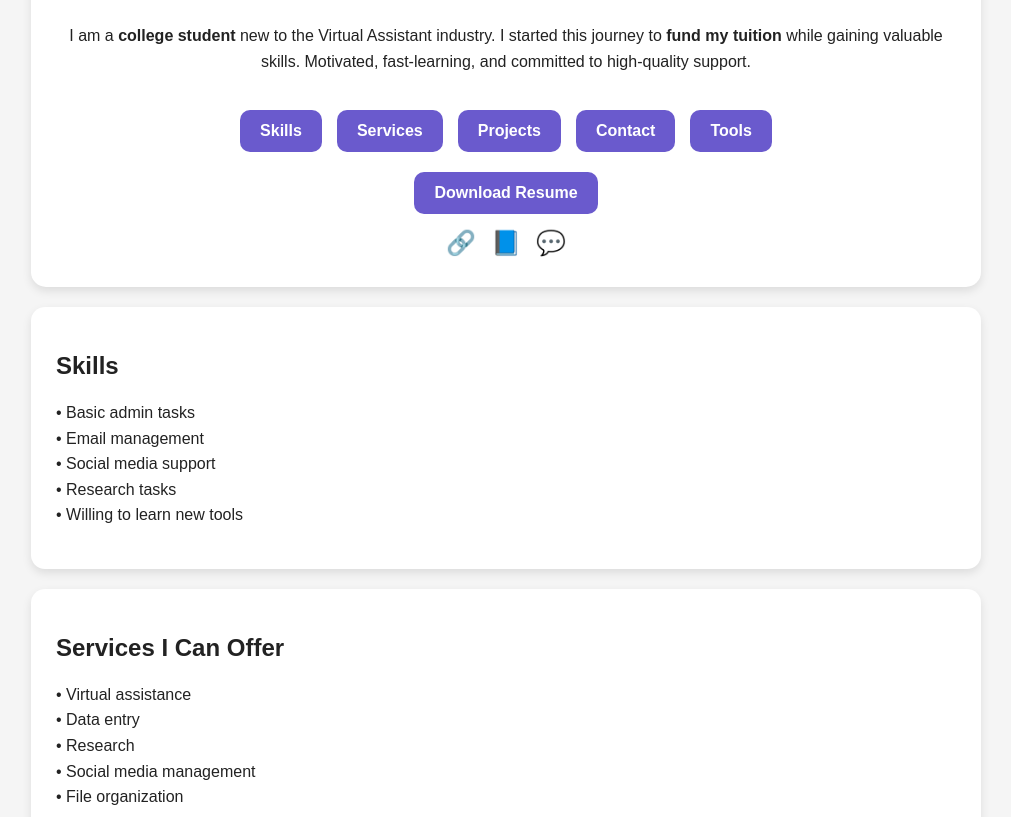
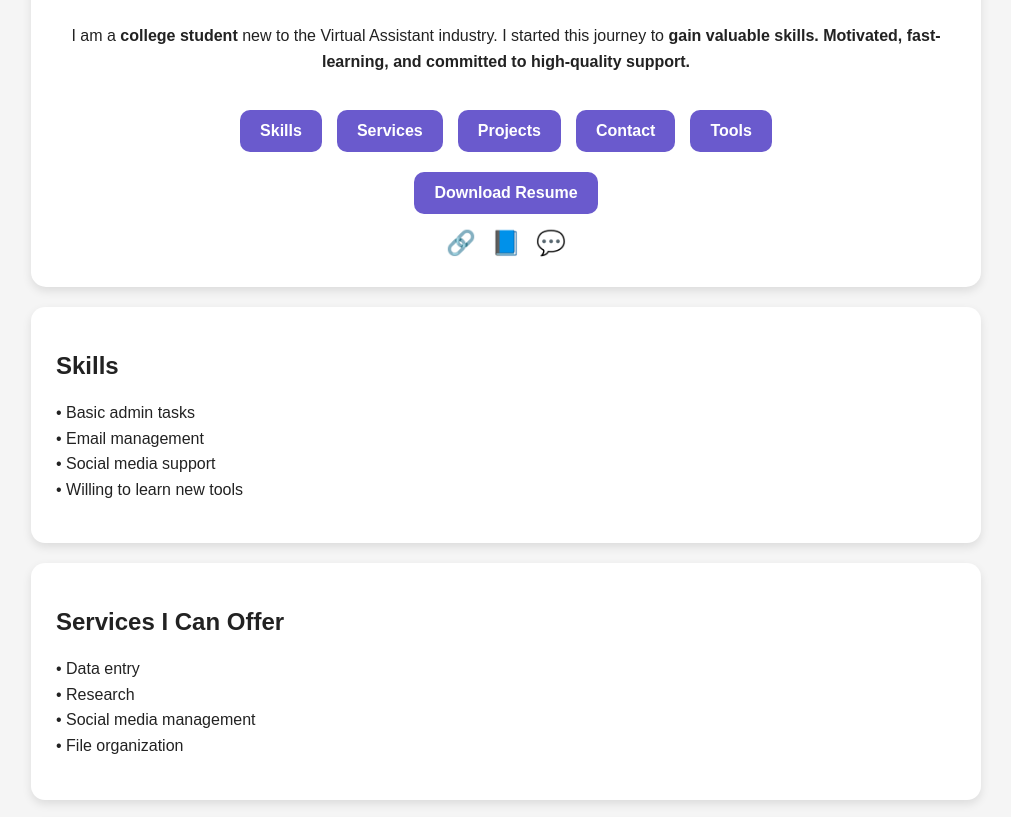
Before and after one commit to Xeto69/My-Portfolio, a plain HTML site: page index.html in a window 1280 px wide. Shown: the part 410-1227 px from the top of the page, without its empty margins (134-1145 px from the left). Drawn offline with Linux system fonts and the light colour scheme.

Commit message:
Update index.html

```diff
--- a/index.html
+++ b/index.html
@@ -224,8 +224,8 @@
     <h1>Hi, I'm John Lloyd!</h1>
     <p>
       I am a <strong>college student</strong> new to the Virtual Assistant industry.
-      I started this journey to <strong>fund my tuition</strong> while gaining valuable skills.
-      Motivated, fast-learning, and committed to high-quality support.
+      I started this journey to <strong>gain valuable skills.
+      Motivated, fast-learning, and committed to high-quality support.</strong>
     </p>
     <div class="btns">
       <a class="btn" href="#skills">Skills</a>
@@ -250,7 +250,6 @@
       • Basic admin tasks<br>
       • Email management<br>
       • Social media support<br>
-      • Research tasks<br>
       • Willing to learn new tools
     </p>
   </div>
@@ -258,7 +257,6 @@
   <div class="section" id="services">
     <h2>Services I Can Offer</h2>
     <p>
-      • Virtual assistance<br>
       • Data entry<br>
       • Research<br>
       • Social media management<br>
```
